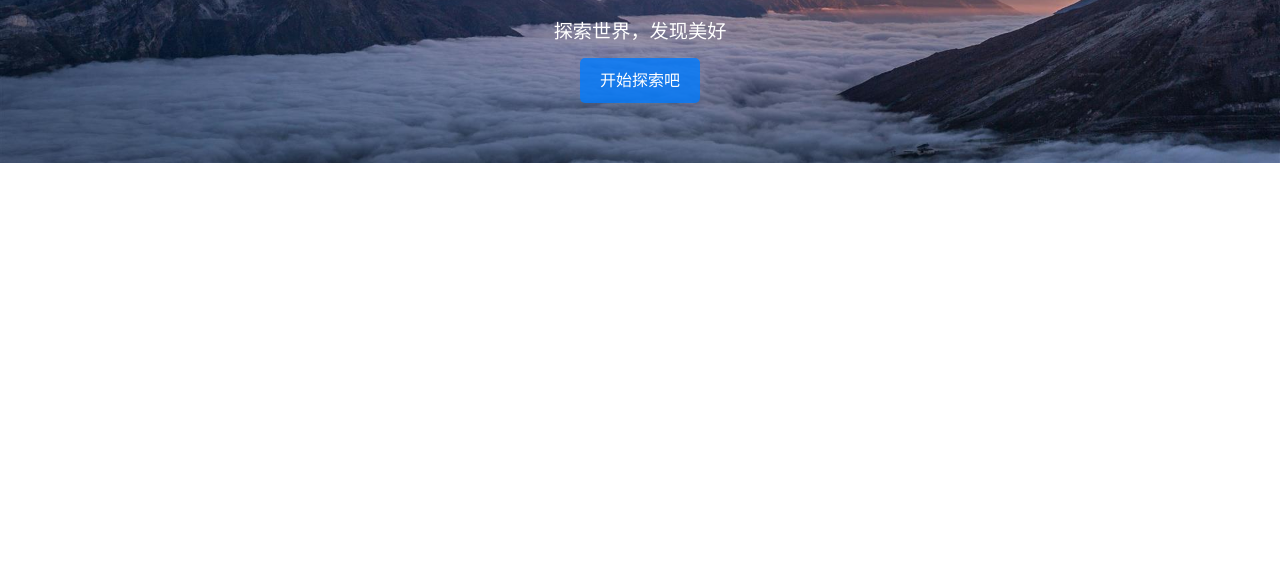
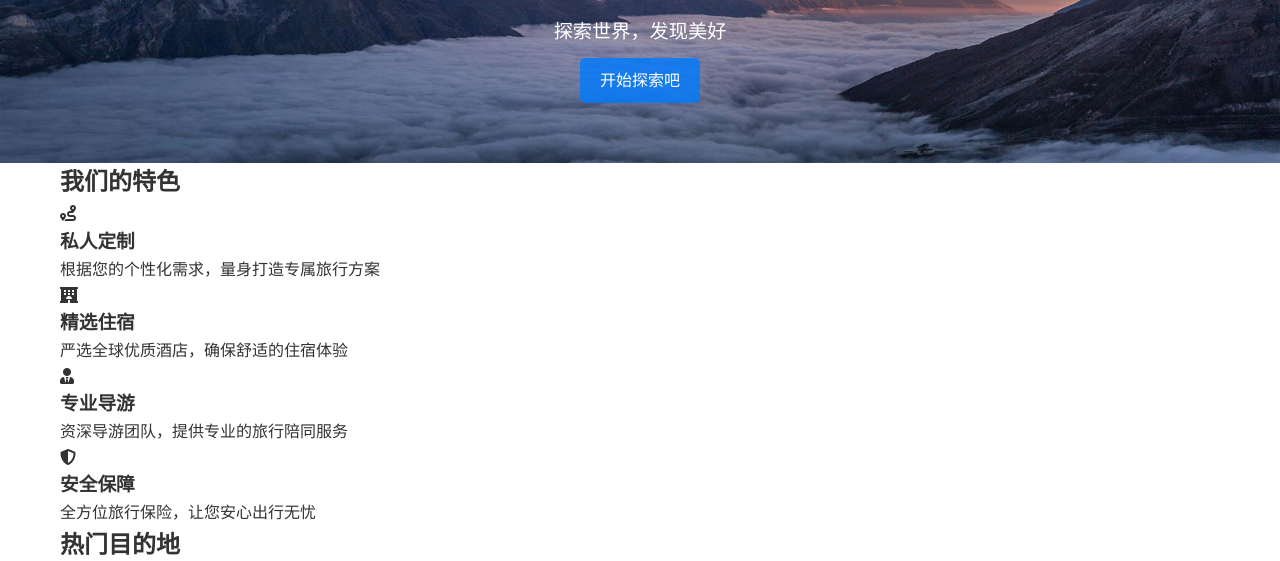
Before and after one commit to baqi2/testtourweb.github.io, a plain HTML site: page index.html in a window 1280 px wide. Shown: the part 237-798 px from the top of the page. Drawn offline with Linux system fonts and the light colour scheme.

Commit message:
Update website content

```diff
--- a/style.css
+++ b/style.css
@@ -113,7 +113,7 @@ body {
 
 /* Banner部分 */
 #home {
-    height: 100vh;
+    height: 300px;
     position: relative;
     padding-top: 0px; /* 为导航栏留出空间 */
 }
```
